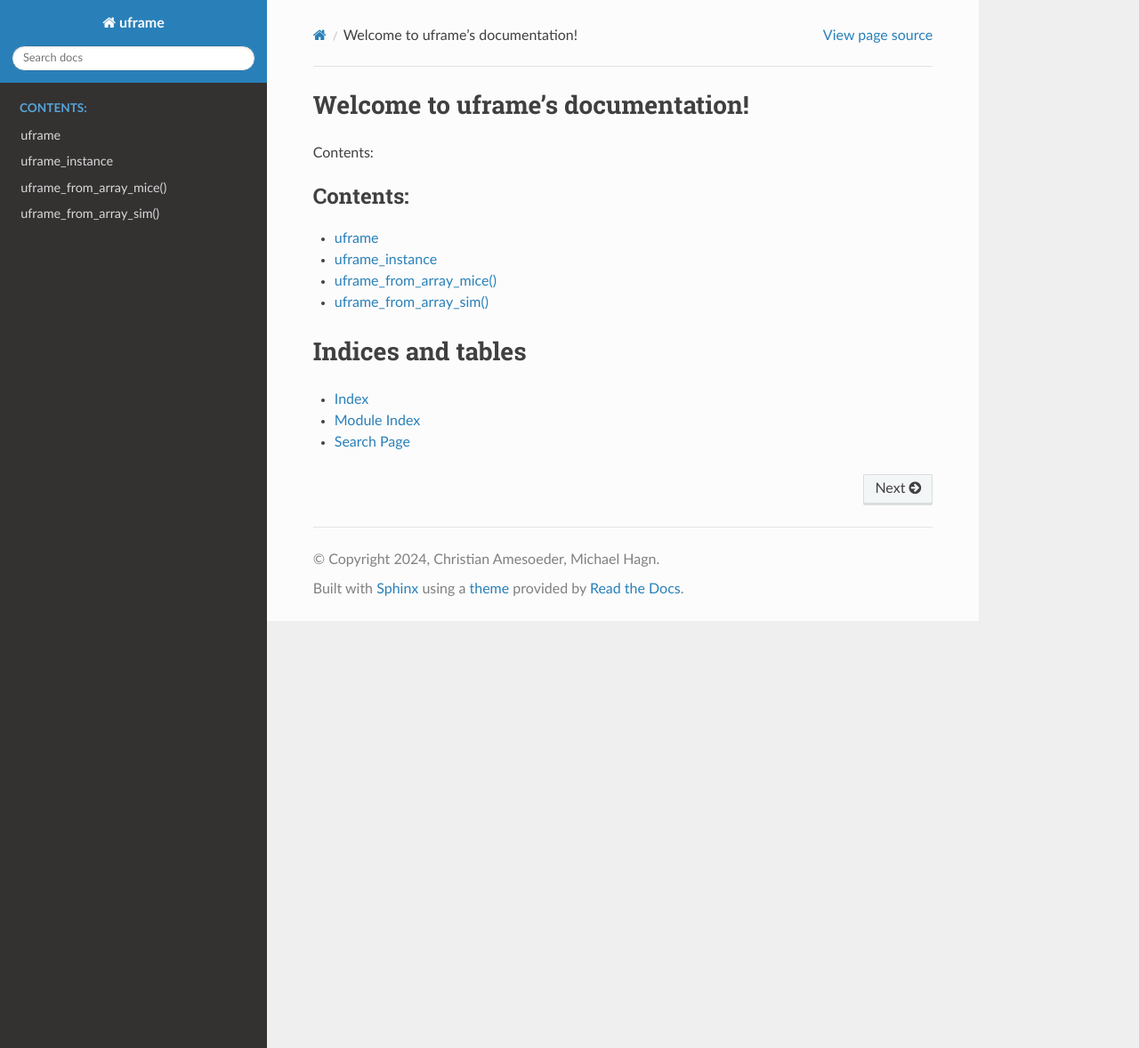
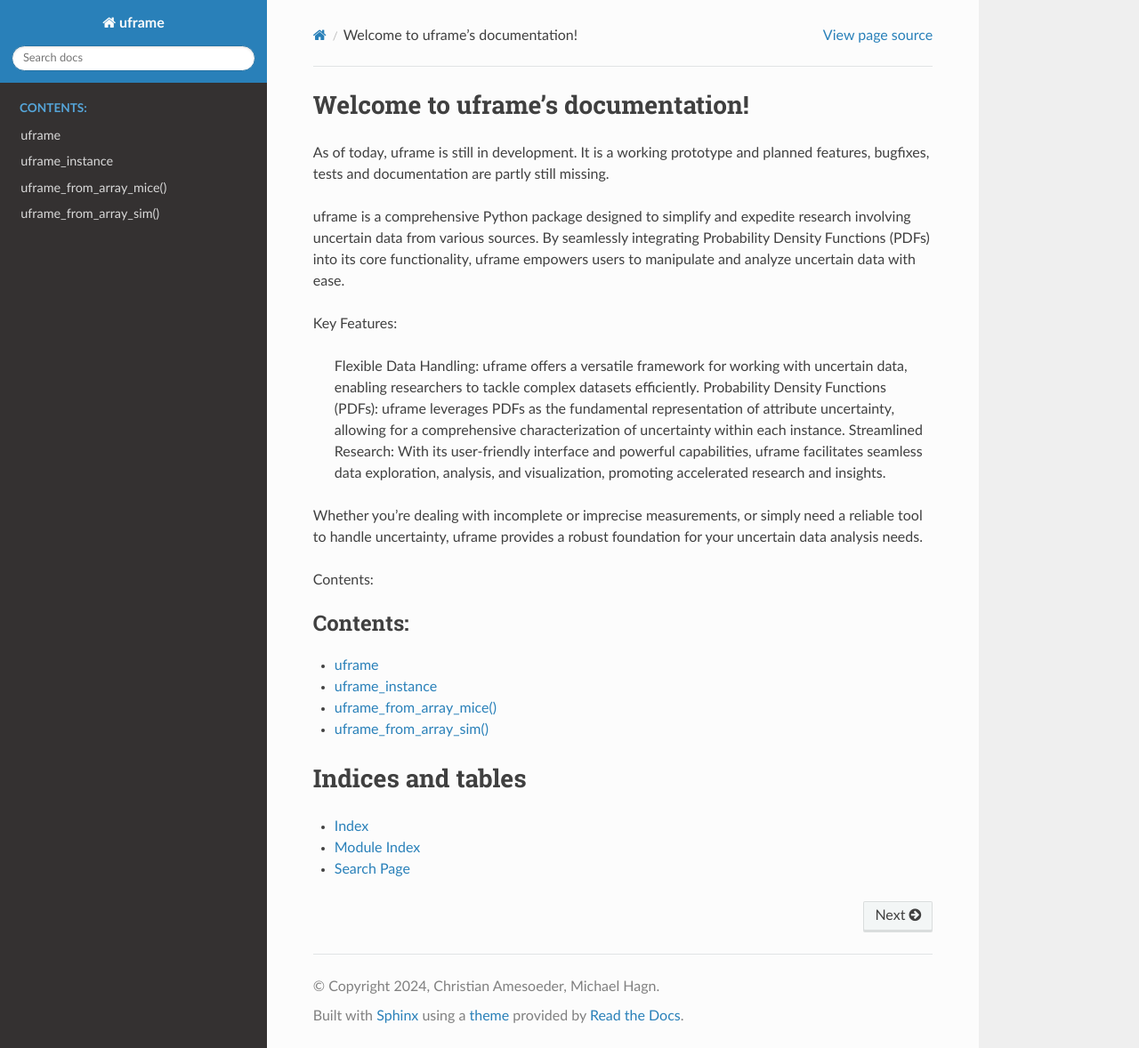
Before and after one commit to URWI2/uframe, a Sphinx documentation site: the page built from docs/index.rst, in a window 1280 px wide and 1178 px high. Shown: the whole window at 89% size. Built offline with Sphinx 7.4.7 and the Read the Docs theme 2.0.0, drawn with Linux system fonts in a browser that asks for light colours.

Commit message:
gh pages update

```diff
--- a/docs/conf.py
+++ b/docs/conf.py
@@ -40,4 +40,4 @@ html_static_path = ['_static']
 
 import os
 import sys
-sys.path.insert(0, os.path.abspath('../../src/uframe'))
+sys.path.insert(0, os.path.abspath('/src/uframe'))
--- a/docs/index.rst
+++ b/docs/index.rst
@@ -1,10 +1,20 @@
 .. uframe documentation master file, created by
    sphinx-quickstart on <date>.
-   You can adapt this file completely to your liking, but it should at least
-   contain the root `toctree` directive.
 
 Welcome to uframe's documentation!
 ==================================
+
+As of today, uframe is still in development. It is a working prototype and planned features, bugfixes, tests and documentation are partly still missing.
+
+uframe is a comprehensive Python package designed to simplify and expedite research involving uncertain data from various sources. By seamlessly integrating Probability Density Functions (PDFs) into its core functionality, uframe empowers users to manipulate and analyze uncertain data with ease.
+
+Key Features:
+
+    Flexible Data Handling: uframe offers a versatile framework for working with uncertain data, enabling researchers to tackle complex datasets efficiently.
+    Probability Density Functions (PDFs): uframe leverages PDFs as the fundamental representation of attribute uncertainty, allowing for a comprehensive characterization of uncertainty within each instance.
+    Streamlined Research: With its user-friendly interface and powerful capabilities, uframe facilitates seamless data exploration, analysis, and visualization, promoting accelerated research and insights.
+
+Whether you're dealing with incomplete or imprecise measurements, or simply need a reliable tool to handle uncertainty, uframe provides a robust foundation for your uncertain data analysis needs.
 
 Contents:
 
```
